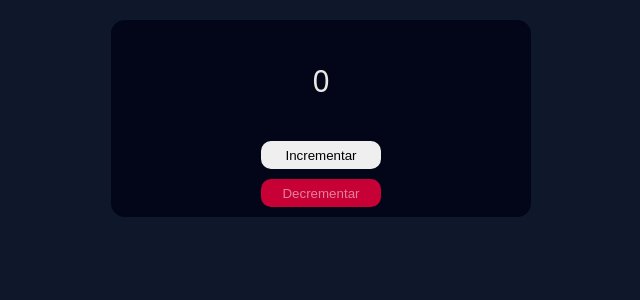
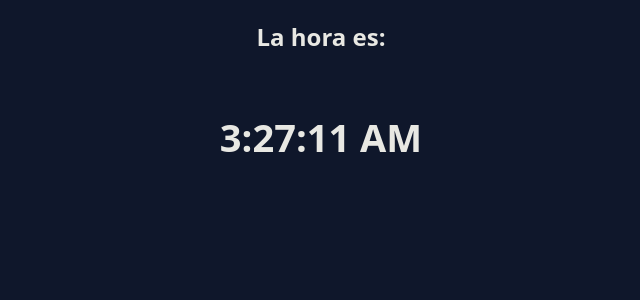
Before and after one commit to Shiar-owo/React-Todo-App, a React (Vite) app: page / in a window 1280 px wide. Shown: the top 300 px of the page, without its empty margins (319-959 px from the left). Built offline with nearby package versions, Linux system fonts and the light colour scheme.

Commit message:
add clock, counter and context components

```diff
--- a/src/App.jsx
+++ b/src/App.jsx
@@ -1,5 +1,9 @@
-import { Counter } from "./components/counter/counter";
+import { Clock } from "./components/clock/clock";
 
 export function App() {
-  return <Counter />;
+  return (
+    <>
+      <Clock />
+    </>
+  );
 }
--- /dev/null
+++ b/src/components/clock/clock.jsx
@@ -0,0 +1,21 @@
+import { useEffect, useState } from "react";
+import styles from "./clock.module.css";
+
+export function Clock() {
+  const [time, setTime] = useState(new Date().toLocaleTimeString());
+
+  useEffect(() => {
+    const interval = setInterval(() => {
+      setTime(new Date().toLocaleTimeString());
+    }, 1000);
+
+    return () => clearInterval(interval);
+  }, []);
+
+  return (
+    <div className={styles.container}>
+      <h2>La hora es:</h2>
+      <p>{time}</p>
+    </div>
+  );
+}
--- /dev/null
+++ b/src/components/clock/clock.module.css
@@ -0,0 +1,10 @@
+.container {
+  display: flex;
+  place-items: center;
+  flex-direction: column;
+}
+
+.container p {
+  font-size: 38px;
+  font-weight: 600;
+}
--- a/src/components/counter/counter.jsx
+++ b/src/components/counter/counter.jsx
@@ -1,9 +1,8 @@
-import { useState } from "react";
-
 import styles from "./counter.module.css";
+import { useCounter } from "../../context/counter-provider/use-counter";
 
 export function Counter() {
-  const [counter, setCounter] = useState(0);
+  const { counter, setCounter } = useCounter();
 
   const handleIncrement = () => {
     setCounter(counter + 1);
--- /dev/null
+++ b/src/context/counter-provider/counter-context.jsx
@@ -0,0 +1,3 @@
+import { createContext } from "react";
+
+export const CounterContext = createContext();
--- /dev/null
+++ b/src/context/counter-provider/counter-provider.jsx
@@ -0,0 +1,13 @@
+import { useState } from "react";
+import { CounterContext } from "./counter-context";
+
+export const CounterProvider = ({ children }) => {
+  const [counter, setCounter] = useState(0);
+  const name = "Marcelo";
+
+  return (
+    <CounterContext.Provider value={{ counter, setCounter, name }}>
+      {children}
+    </CounterContext.Provider>
+  );
+};
--- /dev/null
+++ b/src/context/counter-provider/use-counter.jsx
@@ -0,0 +1,12 @@
+import { useContext } from "react";
+import { CounterContext } from "./counter-context";
+
+export function useCounter() {
+  const { counter, setCounter, name } = useContext(CounterContext);
+
+  return {
+    name,
+    counter,
+    setCounter,
+  };
+}
--- a/src/main.jsx
+++ b/src/main.jsx
@@ -3,9 +3,12 @@ import { createRoot } from "react-dom/client";
 
 import "./styles/global.css";
 import { App } from "./App.jsx";
+import { CounterProvider } from "./context/counter-provider/counter-provider.jsx";
 
 createRoot(document.getElementById("root")).render(
   <StrictMode>
-    <App />
+    <CounterProvider>
+      <App />
+    </CounterProvider>
   </StrictMode>,
 );
```
